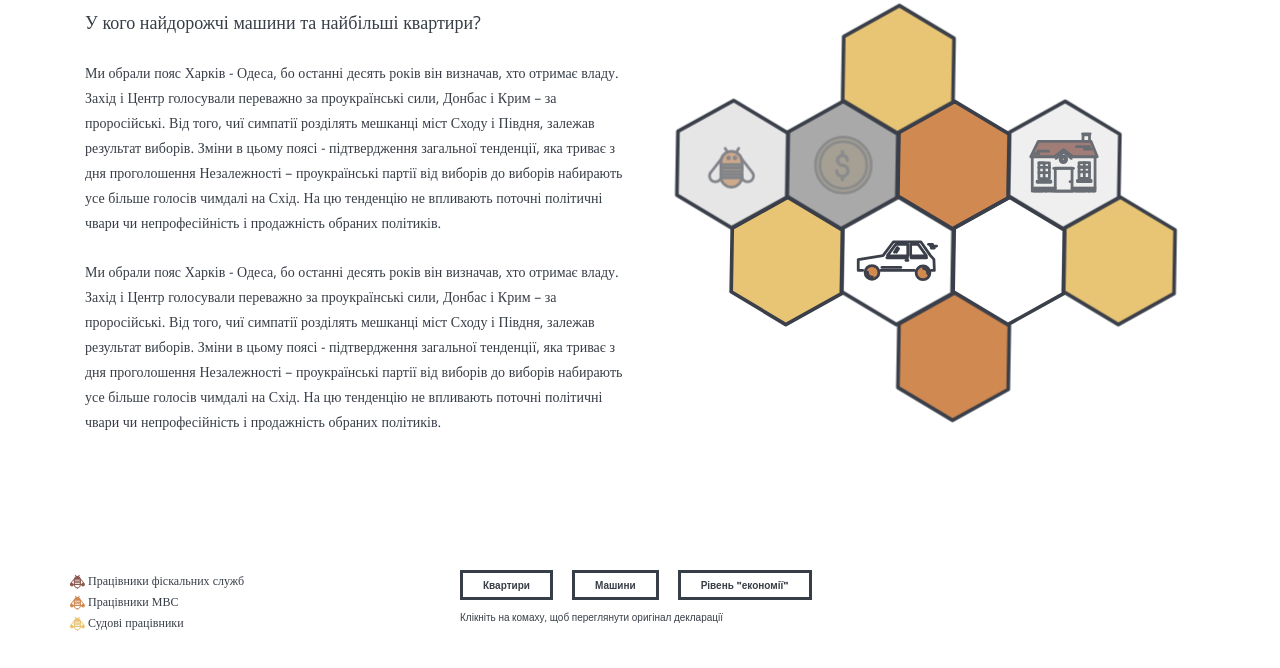
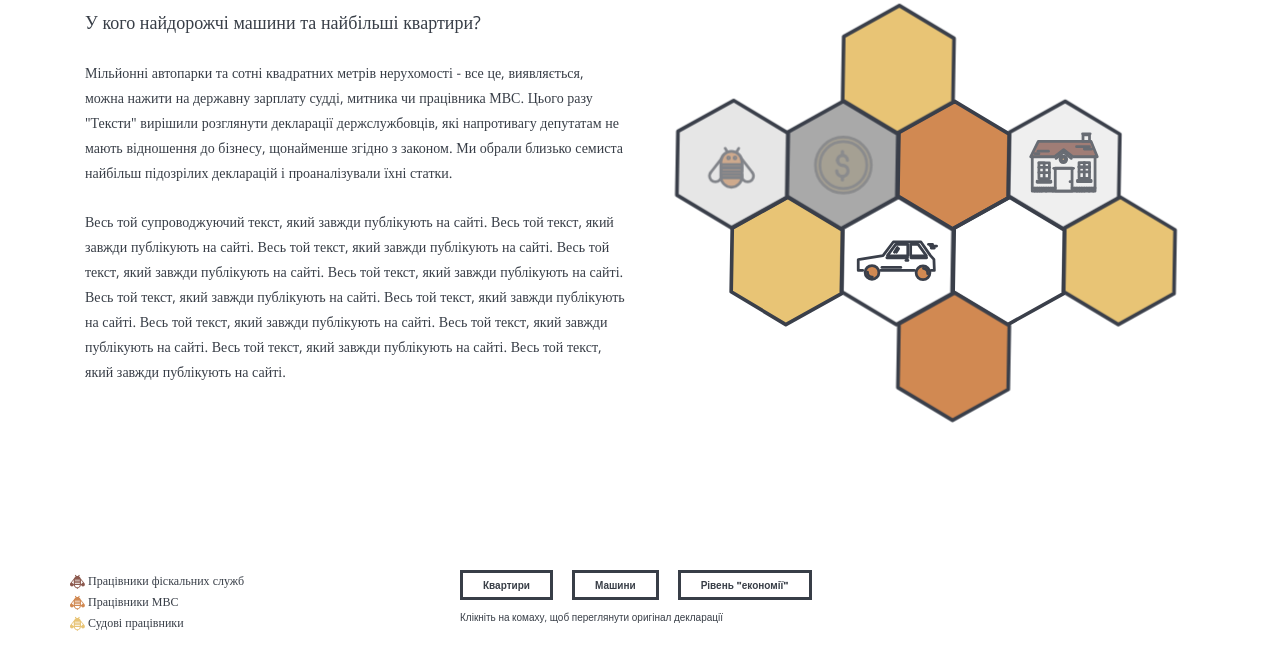
Before and after one commit to yarynam/droneProject, a plain HTML site: page index.html in a window 1280 px wide. Shown: the part 140-808 px from the top of the page. Drawn offline with nearby package versions, Linux system fonts and the light colour scheme.

Commit message:
initial commit

```diff
--- a/index.html
+++ b/index.html
@@ -56,9 +56,8 @@
   <div class="col-lg-6 col-md-6 col-sm-6 col-xs-12">
     <h1>Держслужбові трутні</h1>
     <h3> У кого найдорожчі машини та найбільші квартири?</h3>
-      <p>Ми обрали пояс Харків - Одеса, бо останні десять років він визначав, хто отримає владу. Захід і Центр голосували переважно за проукраїнські сили, Донбас і Крим – за проросійські. Від того, чиї симпатії розділять мешканці міст Сходу і Півдня, залежав результат виборів. Зміни в цьому поясі - підтвердження загальної тенденції, яка триває з дня проголошення Незалежності – проукраїнські партії від виборів до виборів набирають усе більше голосів чимдалі на Схід. На цю тенденцію не впливають поточні політичні чвари чи непрофесійність і продажність обраних політиків.</p>
-      <p>Ми обрали пояс Харків - Одеса, бо останні десять років він визначав, хто отримає владу. Захід і Центр голосували переважно за проукраїнські сили, Донбас і Крим – за проросійські. Від того, чиї симпатії розділять мешканці міст Сходу і Півдня, залежав результат виборів. Зміни в цьому поясі - підтвердження загальної тенденції, яка триває з дня проголошення Незалежності – проукраїнські партії від виборів до виборів набирають усе більше голосів чимдалі на Схід. На цю тенденцію не впливають поточні політичні чвари чи непрофесійність і продажність обраних політиків.</p>
- </div>
+      <p>Мільйонні автопарки та сотні квадратних метрів нерухомості - все це, виявляється, можна нажити на державну зарплату судді, митника чи працівника МВС. Цього разу "Тексти" вирішили розглянути декларації держслужбовців, які  напротивагу депутатам не мають відношення до бізнесу, щонайменше згідно з законом. Ми обрали близько семиста найбільш підозрілих декларацій і проаналізували їхні статки. </p>
+  <p>Весь той супроводжуючий текст, який завжди публікують на сайті. Весь той текст, який завжди публікують на сайті. Весь той текст, який завжди публікують на сайті. Весь той текст, який завжди публікують на сайті. Весь той текст, який завжди публікують на сайті. Весь той текст, який завжди публікують на сайті. Весь той текст, який завжди публікують на сайті. Весь той текст, який завжди публікують на сайті. Весь той текст, який завжди публікують на сайті. Весь той текст, який завжди публікують на сайті. Весь той текст, який завжди публікують на сайті. </p></div>
  <div class="col-lg-6 col-md-6 col-sm-6 col-xs-12">
    <div class="svg-container">
    <svg version="1.1" id="honeycomb" viewBox="0 0 557 461" preserveAspectRatio="xMinYMin meet" class="svg-content">
```
